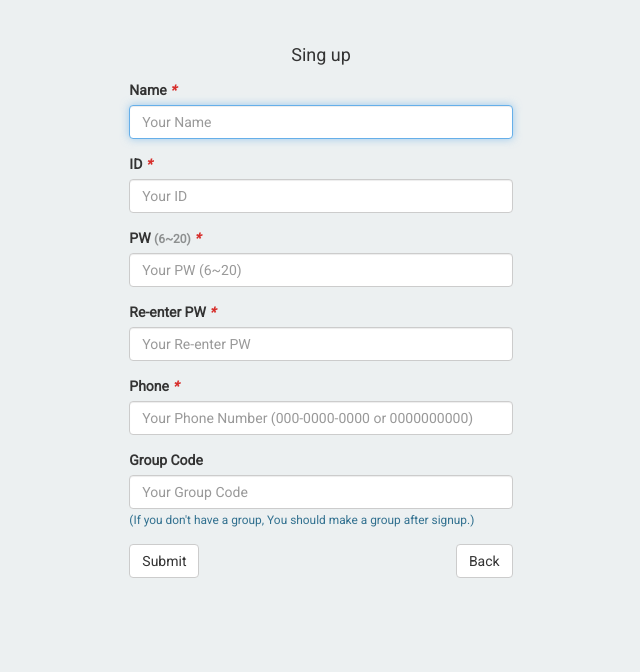
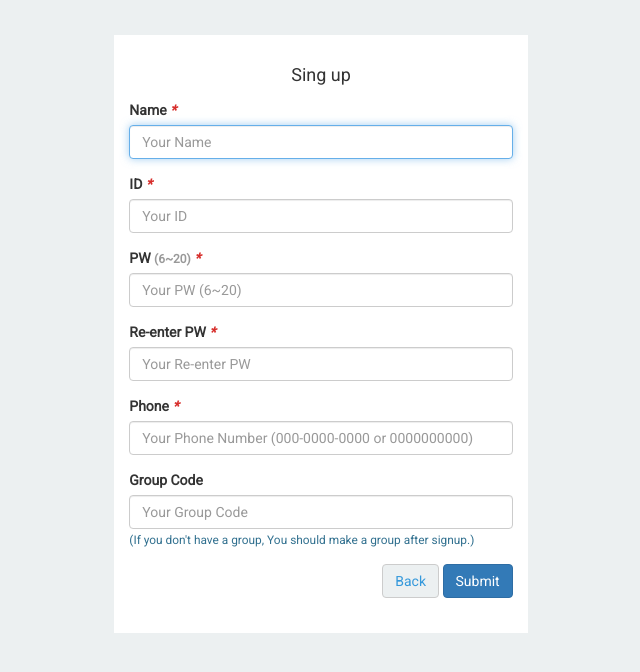
Before and after one commit to inhyeok/Its, a Python web app: template templates/signup.html in a window 1280 px wide. Shown: the part 60-732 px from the top of the page, without its empty margins (319-959 px from the left). Run offline with Jinja, Linux system fonts and the light colour scheme; the template is opened without the code that fills it, so the values that code supplies are empty; some libraries are stand-ins or nearby versions.

Commit message:
Fix default btn and content bg

```diff
--- a/static/css/index.css
+++ b/static/css/index.css
@@ -1,5 +1,5 @@
 #calendar {
-  padding-top: 20px;
+  padding: 20px 0px;
 }
 
 #eventUpdateColors svg {
--- a/static/css/main.css
+++ b/static/css/main.css
@@ -1,7 +1,7 @@
 @import url(https://fonts.googleapis.com/css?family=Roboto);
 @import url(http://fonts.googleapis.com/earlyaccess/nanumgothic.css);
 
-body{
+body {
   // background-color: #FAFAFA;
   background-color: #ECF0F1;
   font-family: 'Roboto', 'nanumgothic', sans-serif;
@@ -37,6 +37,25 @@ body{
   color: #D72E2B;
 }
 
-.form-group label.form-label{
+.form-group label.form-label {
   line-height: 34px;
 }
+
+.btn-default {
+  color: #3498DB;
+  background: #ECF0F1;
+  border: 1px solid #ccc;
+}
+
+.btn-default:hover,
+.btn-default:focus,
+.btn-default:active,
+.btn-default:active:focus {
+  color: #2C3E50;
+  background: #ECF0F1;
+  outline: none;
+}
+
+.bg-white {
+  background-color: #fff;
+}
--- a/templates/index.html
+++ b/templates/index.html
@@ -92,7 +92,7 @@
   </div><!-- /.modal -->
 
   <div class='row'>
-    <div class='col-sm-7'>
+    <div class='col-sm-7 bg-white'>
       <div id='calendar'></div>
     </div>
     <!-- <button id='getEvents'>이벤트가져오기</button> -->
--- a/templates/landing.html
+++ b/templates/landing.html
@@ -91,6 +91,7 @@
     {% block popup %}{% endblock %}
     <script type="text/javascript" src="{{url_for('static', filename='bower_components/jquery/dist/jquery.min.js')}}"></script>
     <script type="text/javascript" src="{{url_for('static', filename='bower_components/bootstrap/dist/js/bootstrap.min.js')}}"></script>
+    <script type="text/javascript" src="{{url_for('static', filename='bower_components/sweetalert/dist/sweetalert.min.js')}}"></script>
     <script type="text/javascript" src="{{url_for('static', filename='js/signin.js')}}"></script>
     <script type="text/javascript">
       $('.landing-header').css('height', window.innerHeight);
--- a/templates/signup.html
+++ b/templates/signup.html
@@ -7,7 +7,7 @@
 
 {% block content %}
   <div class='row'>
-    <div class='col-sm-4 col-sm-offset-4'>
+    <div class='col-md-4 col-md-offset-4 col-sm-6 col-sm-offset-3 bg-white' style='padding: 20px 15px;'>
       <form id='signupForm' action="{{url_for('signup')}}" method='POST'>
         <div class='form-group text-center'>
           <h4>Sing up</h4>
@@ -51,9 +51,9 @@
           <input type='text' id='groupCode' name='group_code' class='form-control' placeholder="Your Group Code" />
           <span class='text-info small'>(If you don't have a group, You should make a group after signup.)</span>
         </div>
-        <div class='form-group'>
-          <button type='submit' class='btn btn-default'>Submit</button>
-          <a href='/' class='btn btn-default pull-right'>Back</a>
+        <div class='form-group text-right'>
+          <a href='/' class='btn btn-default'>Back</a>
+          <button type='submit' class='btn btn-primary'>Submit</button>
         </div>
       </form>
     </div>
```
Also changed, not shown: static/css/landing.css (+8 -7 lines).
